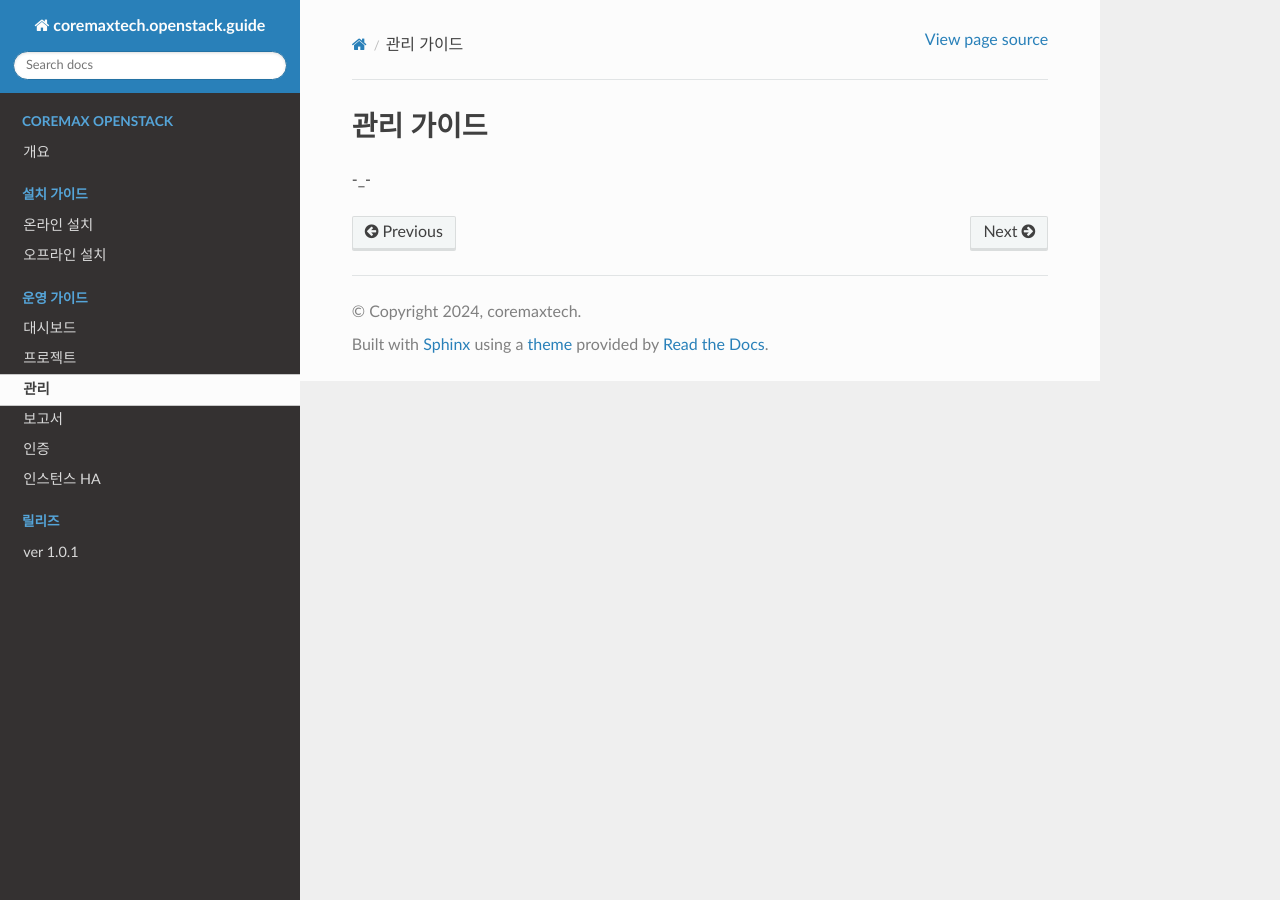
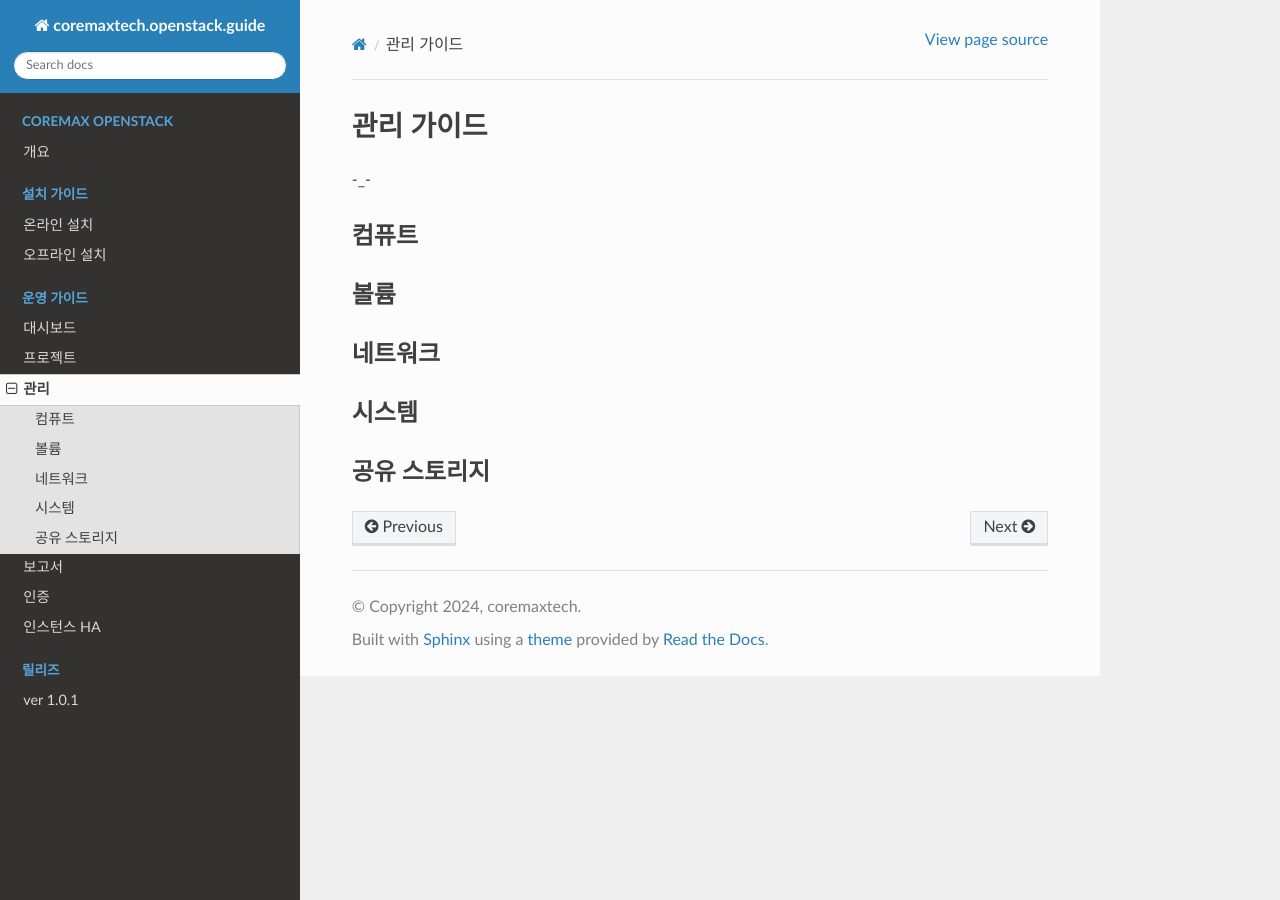
Before and after one commit to hoonhee92/install_tutorial.ver-0.1, a Sphinx documentation site: the page built from docs/source/operation/admin.rst, in a window 1280 px wide. Built offline with Sphinx 7.4.7 and the Read the Docs theme 3.1.0, drawn with Linux system fonts in a browser that asks for light colours.

Commit message:
Update admin.rst

```diff
--- a/docs/source/operation/admin.rst
+++ b/docs/source/operation/admin.rst
@@ -2,3 +2,23 @@
 =====================
 
 -_-
+
+
+컴퓨트
+------------
+
+
+볼륨
+------------
+
+
+네트워크
+------------
+
+
+시스템
+------------
+
+
+공유 스토리지
+------------
```
